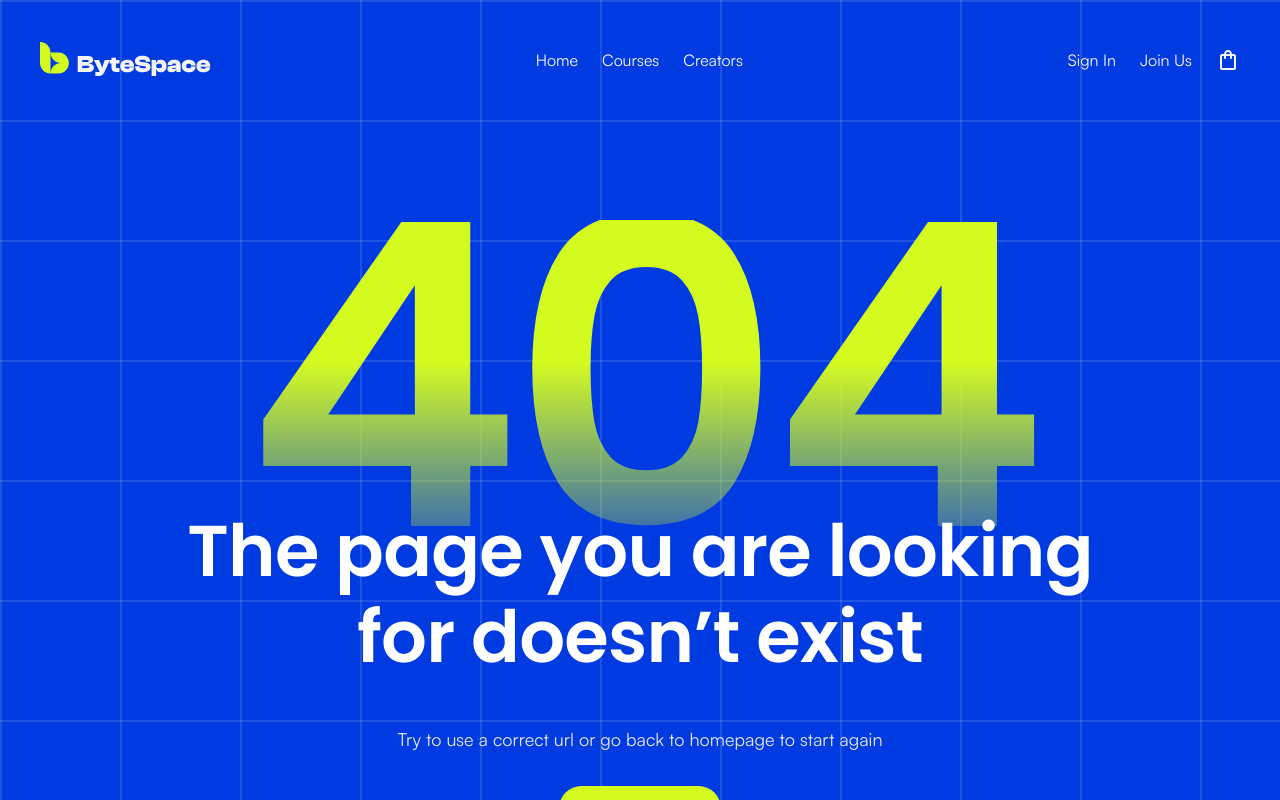
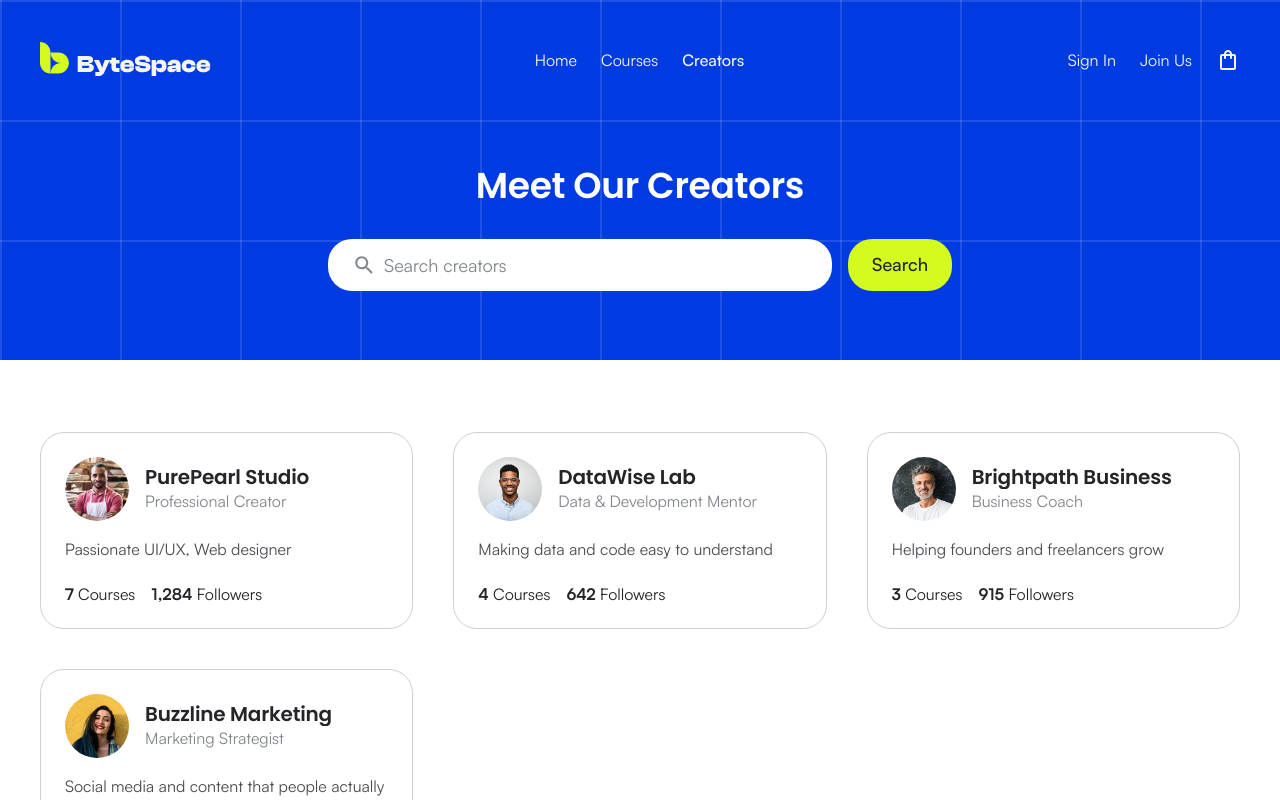
Before and after one commit to mohammad-ishtiaque/byteSpace-web, a Next.js app: page /creators in a window 1280 px wide. Before the commit this address had no page. Shown: the top 800 px of the page. Built offline with nearby package versions, Linux system fonts and the light colour scheme.

Commit message:
Add creators page and enable creator search

```diff
--- a/src/app/(main)/courses/page.jsx
+++ b/src/app/(main)/courses/page.jsx
@@ -4,7 +4,8 @@ import Icon from "@/components/ui/Icon";
 import Pagination from "@/components/ui/Pagination";
 import CourseFilters from "@/components/course/CourseFilters";
 import CourseGrid from "@/components/course/CourseGrid";
-import CourseSearchForm from "@/components/course/CourseSearchForm";
+import SearchForm from "@/components/ui/SearchForm";
+import { redirect } from "next/navigation";
 import { ROUTES } from "@/lib/constants";
 import { getCategories, getCourseLevels, getCourseTopics, searchCourses } from "@/services/courses";
 
@@ -14,7 +15,8 @@ export const metadata = {
 };
 
 export default async function CoursesPage({ searchParams }) {
-  const { q = "", topic = "", level = "", category = "", sort = "", page } = await searchParams;
+  const { q = "", topic = "", level = "", category = "", sort = "", page, scope } = await searchParams;
+  if (scope === "creators") redirect(q ? `${ROUTES.creators}?q=${encodeURIComponent(q)}` : ROUTES.creators);
   const filters = { q, topic, level, category, sort };
 
   const [result, topics, levels, categories] = await Promise.all([
@@ -34,7 +36,7 @@ export default async function CoursesPage({ searchParams }) {
           >
             Find Your Next Course
           </h1>
-          <CourseSearchForm
+          <SearchForm
             id="course-search"
             defaultValue={q}
             placeholder="Search"
@@ -43,13 +45,13 @@ export default async function CoursesPage({ searchParams }) {
           >
             <label className="relative flex h-12 w-[147px] shrink-0 items-center self-center rounded-3xl bg-accent">
               <span className="sr-only">Search in</span>
-              <select className="h-full w-full cursor-pointer appearance-none bg-transparent pr-12 pl-6 text-label-l font-medium text-shuttle-950 outline-none">
-                <option>Courses</option>
-                <option disabled>Creators (coming soon)</option>
+              <select name="scope" className="h-full w-full cursor-pointer appearance-none bg-transparent pr-12 pl-6 text-label-l font-medium text-shuttle-950 outline-none">
+                <option value="courses">Courses</option>
+                <option value="creators">Creators</option>
               </select>
               <Icon name="chevronDown" className="pointer-events-none absolute right-4 text-shuttle-950" />
             </label>
-          </CourseSearchForm>
+          </SearchForm>
         </Container>
       </section>
 
--- /dev/null
+++ b/src/app/(main)/creators/page.jsx
@@ -0,0 +1,68 @@
+import Container from "@/components/ui/Container";
+import EmptyState from "@/components/ui/EmptyState";
+import SearchForm from "@/components/ui/SearchForm";
+import CreatorCard from "@/components/creator/CreatorCard";
+import { ROUTES } from "@/lib/constants";
+import { getCreators } from "@/services/creators";
+
+export const metadata = {
+  title: "Creators",
+  description: "Meet the creators who teach on ByteSpace.",
+};
+
+export default async function CreatorsPage({ searchParams }) {
+  const { q = "" } = await searchParams;
+  const creators = await getCreators({ q });
+
+  return (
+    <>
+      <section aria-labelledby="creators-title" className="bg-grid pt-8 pb-16 md:pt-11 md:pb-[69px]">
+        <Container className="flex flex-col items-center text-center">
+          <h1
+            id="creators-title"
+            className="font-heading text-[2rem] leading-[1.2] font-semibold tracking-[-0.01em] text-white sm:text-h3"
+          >
+            Meet Our Creators
+          </h1>
+          <SearchForm
+            id="creator-search"
+            action={ROUTES.creators}
+            label="Search creators"
+            defaultValue={q}
+            placeholder="Search creators"
+            className="mt-8 max-w-[624px]"
+          >
+            <button
+              type="submit"
+              className="h-[52px] rounded-3xl bg-accent px-6 text-label-l font-medium text-shuttle-950 transition-colors hover:bg-[#c2e80f] focus-visible:outline-2 focus-visible:outline-offset-2 focus-visible:outline-white"
+            >
+              Search
+            </button>
+          </SearchForm>
+        </Container>
+      </section>
+
+      <Container className="pt-12 pb-16 md:pt-[72px] md:pb-[120px]">
+        <p aria-live="polite" className="sr-only">
+          {creators.length} creators found
+        </p>
+        {creators.length > 0 ? (
+          <ul className="grid gap-6 sm:grid-cols-2 lg:grid-cols-3 lg:gap-10">
+            {creators.map((creator) => (
+              <li key={creator.slug} className="min-w-0">
+                <CreatorCard creator={creator} />
+              </li>
+            ))}
+          </ul>
+        ) : (
+          <EmptyState
+            title="No creators found."
+            message="Try another name."
+            actionLabel="Show all creators"
+            actionHref={ROUTES.creators}
+          />
+        )}
+      </Container>
+    </>
+  );
+}
--- /dev/null
+++ b/src/components/creator/CreatorCard.jsx
@@ -0,0 +1,30 @@
+import Image from "next/image";
+import Link from "next/link";
+import { creatorUrl } from "@/lib/constants";
+
+export default function CreatorCard({ creator }) {
+  return (
+    <article className="relative flex h-full flex-col rounded-3xl border border-shuttle-200 bg-white p-6 transition-shadow hover:shadow-lg">
+      <div className="flex items-center gap-4">
+        <Image src={creator.avatar} alt="" width={64} height={64} className="size-16 rounded-full object-cover" />
+        <div className="min-w-0">
+          <h2 className="truncate font-heading text-title font-semibold">
+            <Link href={creatorUrl(creator.slug)} className="after:absolute after:inset-0 after:rounded-3xl">
+              {creator.name}
+            </Link>
+          </h2>
+          <p className="text-body-m text-shuttle-400">{creator.role}</p>
+        </div>
+      </div>
+      <p className="mt-4 flex-1 text-body-m text-shuttle-700">{creator.headline}</p>
+      <p className="mt-6 flex gap-4 text-label-m">
+        <span>
+          <span className="font-bold">{creator.courseCount}</span> {creator.courseCount === 1 ? "Course" : "Courses"}
+        </span>
+        <span>
+          <span className="font-bold">{creator.followers.toLocaleString("en-US")}</span> Followers
+        </span>
+      </p>
+    </article>
+  );
+}
--- a/src/components/home/HeroSearch.jsx
+++ b/src/components/home/HeroSearch.jsx
@@ -1,14 +1,14 @@
-import CourseSearchForm from "@/components/course/CourseSearchForm";
+import SearchForm from "@/components/ui/SearchForm";
 
 export default function HeroSearch() {
   return (
-    <CourseSearchForm id="hero-search" placeholder="Course, topic, creator" className="max-w-[578px]">
+    <SearchForm id="hero-search" placeholder="Course, topic, creator" className="max-w-[578px]">
       <button
         type="submit"
         className="h-[52px] rounded-3xl bg-accent px-6 text-label-l font-medium text-shuttle-950 transition-colors hover:bg-[#c2e80f] focus-visible:outline-2 focus-visible:outline-offset-2 focus-visible:outline-white"
       >
         Search
       </button>
-    </CourseSearchForm>
+    </SearchForm>
   );
 }
--- a/src/components/course/CourseSearchForm.jsx
+++ b/src/components/ui/SearchForm.jsx
@@ -2,14 +2,23 @@ import Image from "next/image";
 import { ROUTES } from "@/lib/constants";
 import { cn } from "@/lib/utils";
 
-export default function CourseSearchForm({ id, defaultValue = "", placeholder, keepParams = {}, className, children }) {
+export default function SearchForm({
+  id,
+  action = ROUTES.courses,
+  label = "Search courses",
+  defaultValue = "",
+  placeholder,
+  keepParams = {},
+  className,
+  children,
+}) {
   return (
-    <form action={ROUTES.courses} role="search" className={cn("flex w-full flex-col gap-3 sm:flex-row sm:gap-4", className)}>
+    <form action={action} role="search" className={cn("flex w-full flex-col gap-3 sm:flex-row sm:gap-4", className)}>
       {Object.entries(keepParams).map(
         ([name, value]) => value && <input key={name} type="hidden" name={name} value={value} />,
       )}
       <label htmlFor={id} className="sr-only">
-        Search courses
+        {label}
       </label>
       <div className="flex h-[52px] items-center gap-2 rounded-3xl bg-white px-6 focus-within:outline-2 focus-within:outline-accent sm:flex-1">
         <Image src="/icons/search.svg" alt="" width={24} height={24} />
--- a/src/lib/constants.js
+++ b/src/lib/constants.js
@@ -14,7 +14,7 @@ export const creatorUrl = (slug) => `${ROUTES.creators}/${slug}`;
 export const NAV_LINKS = [
   { label: "Home", href: ROUTES.home },
   { label: "Courses", href: ROUTES.courses },
-  { label: "Creators", href: creatorUrl("purepearl-studio") },
+  { label: "Creators", href: ROUTES.creators },
 ];
 
 export const FOOTER_LINKS = [
```
